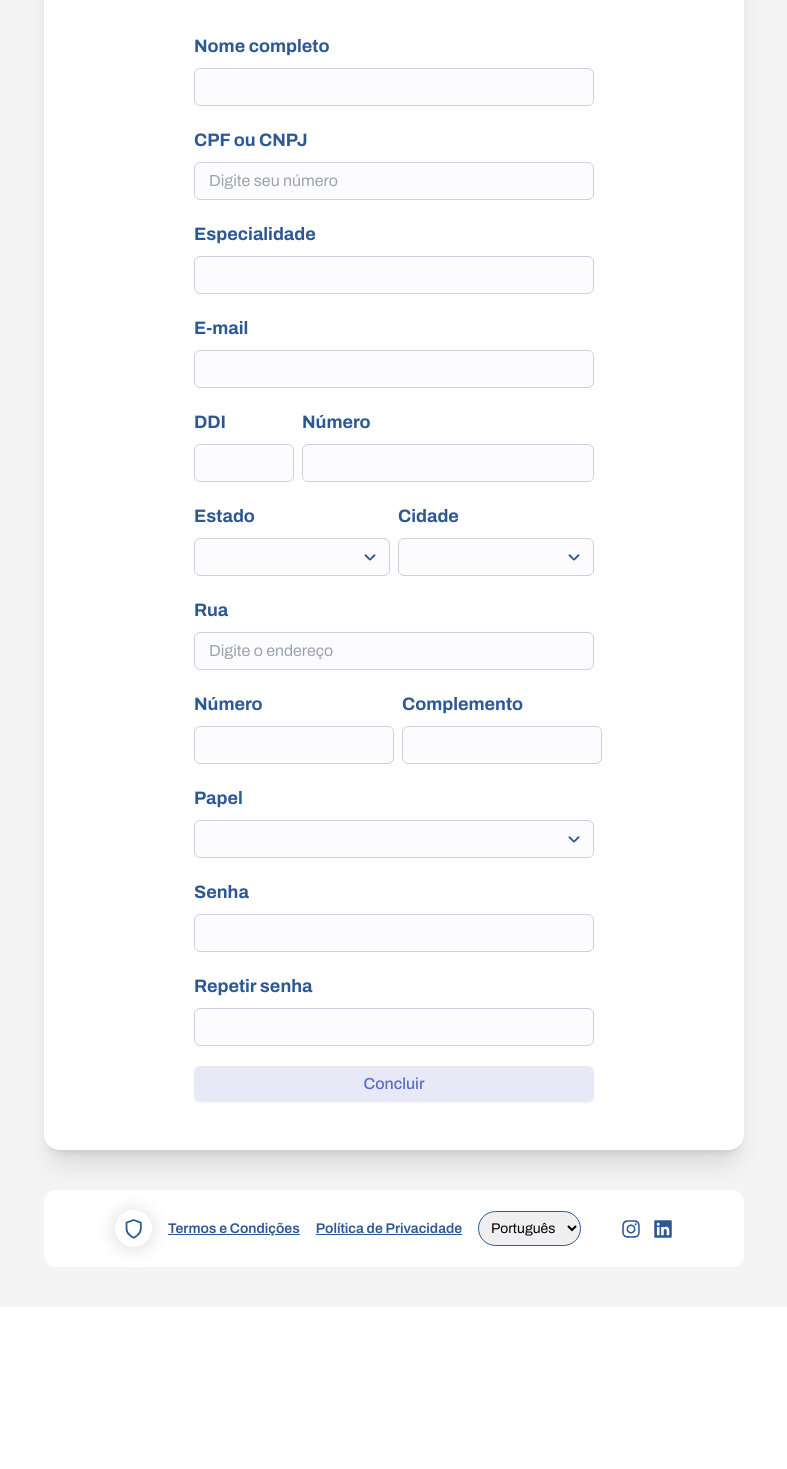
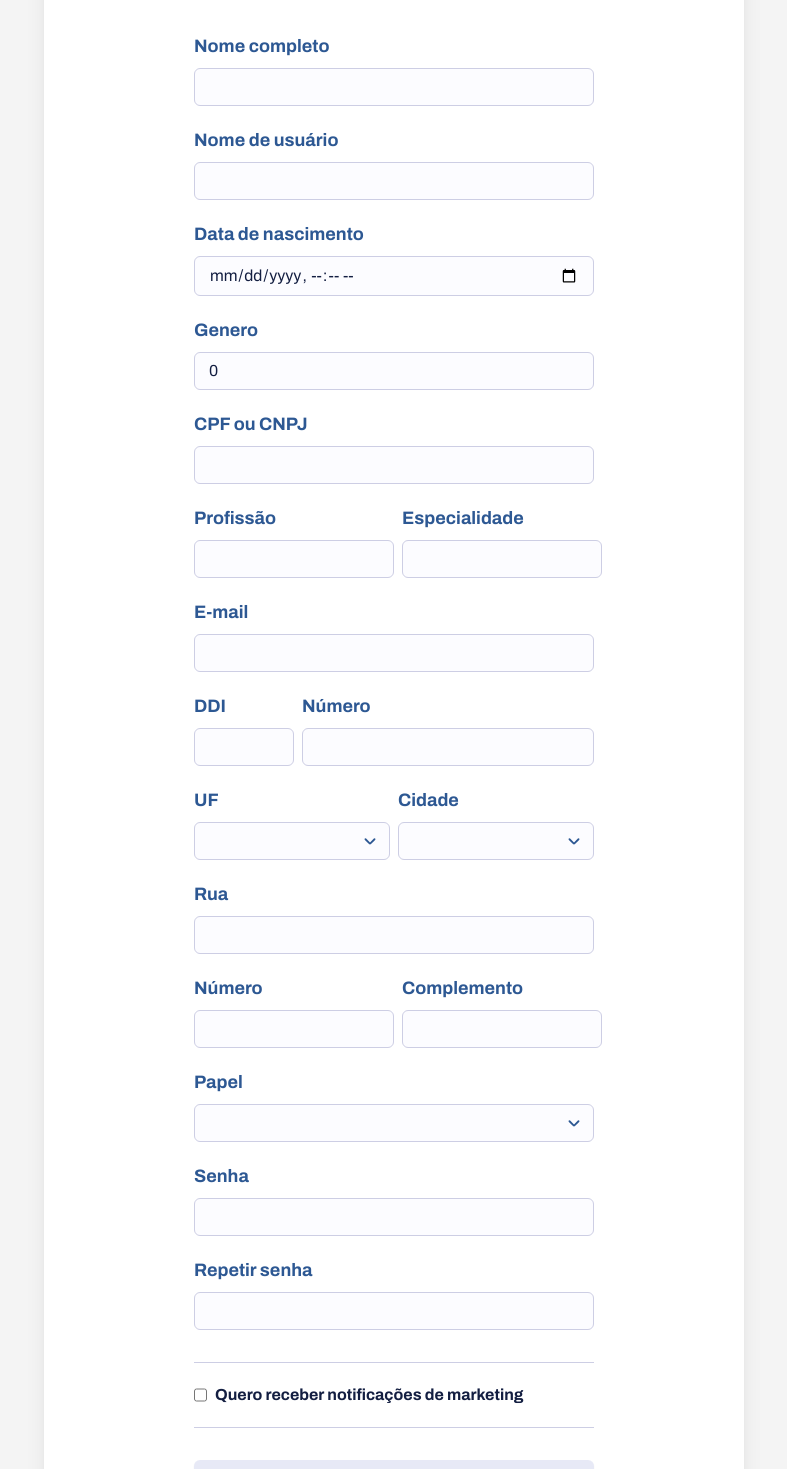
Before and after one commit to MateoMigone/ortesys-3D, a Nuxt app: page /infoPanel/createUser in a window 1280 px wide. Shown: the part 300-1769 px from the top of the page, without its empty margins (306-1093 px from the left). Before the commit the page ends 1742 px from the top, so only its background shows below. Built offline with nearby package versions, Linux system fonts and the light colour scheme.

Commit message:
adding first api connection tests to sign-up and sign-in

```diff
--- a/components/common/UserForm.vue
+++ b/components/common/UserForm.vue
@@ -1,6 +1,7 @@
 <template>
   <form
     class="flex flex-col items-center justify-center gap-12 rounded-2xl bg-[#ffff] shadow-xl py-12 w-[700px] 2xl:w-[800px]"
+    @submit.prevent="handleSubmit"
   >
     <h3
       class="border-[2px] rounded-full py-1.5 px-7 text-xl 2xl:text-2xl"
@@ -23,8 +24,50 @@
           id="complete-name"
           type="text"
           class="rounded-md border-[1px] border-[#CDCEE4] bg-[#FCFCFF] px-3.5 py-1.5 2xl:py-2"
+          v-model="name"
         />
       </div>
+
+      <div class="flex flex-col gap-2 2xl:gap-2.5">
+        <label
+          for="username"
+          class="font-bold text-[#2D5893] text-lg 2xl:text-xl"
+          >Nome de usuário</label
+        >
+        <input
+          id="username"
+          type="text"
+          class="rounded-md border-[1px] border-[#CDCEE4] bg-[#FCFCFF] px-3.5 py-1.5 2xl:py-2"
+          v-model="username"
+        />
+      </div>
+
+      <div class="flex flex-col gap-2 2xl:gap-2.5">
+        <label
+          for="birth-date"
+          class="font-bold text-[#2D5893] text-lg 2xl:text-xl"
+          >Data de nascimento</label
+        >
+        <input
+          id="birth-date"
+          type="datetime-local"
+          class="rounded-md border-[1px] border-[#CDCEE4] bg-[#FCFCFF] px-3.5 py-1.5 2xl:py-2"
+          v-model="birthDate"
+        />
+      </div>
+
+      <div class="flex flex-col gap-2 2xl:gap-2.5">
+        <label for="gender" class="font-bold text-[#2D5893] text-lg 2xl:text-xl"
+          >Genero</label
+        >
+        <input
+          id="gender"
+          type="number"
+          class="rounded-md border-[1px] border-[#CDCEE4] bg-[#FCFCFF] px-3.5 py-1.5 2xl:py-2"
+          v-model="gender"
+        />
+      </div>
+
       <div class="flex flex-col gap-2 2xl:gap-2.5">
         <label
           for="cpf-cnpj"
@@ -35,11 +78,26 @@
           id="cpf-cnpj"
           type="text"
           class="rounded-md border-[1px] border-[#CDCEE4] bg-[#FCFCFF] px-3.5 py-1.5 2xl:py-2"
-          placeholder="Digite seu número"
+          v-model="cpf"
         />
       </div>
 
-      <div class="flex flex-col gap-2 2xl:gap-2.5">
+      <div class="flex gap-2 2xl:gap-2.5">
+        <div class="flex flex-col gap-2 2xl:gap-2.5 w-1/2">
+          <label
+            for="profession"
+            class="font-bold text-[#2D5893] text-lg 2xl:text-xl"
+            >Profissão</label
+          >
+          <input
+            id="profession"
+            type="text"
+            class="rounded-md border-[1px] border-[#CDCEE4] bg-[#FCFCFF] px-3.5 py-1.5 2xl:py-2"
+            v-model="profession"
+          />
+        </div>
+
+        <div class="flex flex-col gap-2 2xl:gap-2.5 w-1/2">
           <label
             for="specialty"
             class="font-bold text-[#2D5893] text-lg 2xl:text-xl"
@@ -49,7 +107,9 @@
             id="specialty"
             type="text"
             class="rounded-md border-[1px] border-[#CDCEE4] bg-[#FCFCFF] px-3.5 py-1.5 2xl:py-2"
+            v-model="specialty"
           />
+        </div>
       </div>
 
       <div class="flex flex-col gap-2 2xl:gap-2.5">
@@ -60,6 +120,7 @@
           id="email"
           type="email"
           class="rounded-md border-[1px] border-[#CDCEE4] bg-[#FCFCFF] px-3.5 py-1.5 2xl:py-2"
+          v-model="email"
         />
       </div>
       <div class="flex gap-2 2xl:gap-2.5">
@@ -71,6 +132,7 @@
             id="ddi"
             type="text"
             class="rounded-md border-[1px] border-[#CDCEE4] bg-[#FCFCFF] px-3.5 py-1.5 2xl:py-2"
+            v-model="ddi"
           />
         </div>
 
@@ -84,35 +146,34 @@
             id="phone-number"
             type="text"
             class="rounded-md border-[1px] border-[#CDCEE4] bg-[#FCFCFF] px-3.5 py-1.5 2xl:py-2"
+            v-model="phoneNumber"
           />
         </div>
       </div>
       <div class="flex gap-2 2xl:gap-2.5">
         <div class="flex flex-col gap-2 2xl:gap-2.5 relative w-1/2">
-          <label
-            for="estado"
-            class="font-bold text-[#2D5893] text-lg 2xl:text-xl"
-            >Estado</label
+          <label for="uf" class="font-bold text-[#2D5893] text-lg 2xl:text-xl"
+            >UF</label
           >
           <select
-            id="estado"
+            id="uf"
             class="rounded-md border-[1px] border-[#CDCEE4] bg-[#FCFCFF] appearance-none dropdown-icon px-3.5 py-1.5 2xl:py-2"
+            v-model="uf"
           >
             <option disabled selected hidden></option>
-            <option>Rio de Janeiro</option>
-            <option>São Paulo</option>
+            <option>RJ</option>
+            <option>SP</option>
           </select>
         </div>
 
         <div class="flex flex-col gap-2 2xl:gap-2.5 relative w-1/2">
-          <label
-            for="cidade"
-            class="font-bold text-[#2D5893] text-lg 2xl:text-xl"
+          <label for="city" class="font-bold text-[#2D5893] text-lg 2xl:text-xl"
             >Cidade</label
           >
           <select
-            id="cidade"
+            id="city"
             class="rounded-md border-[1px] border-[#CDCEE4] bg-[#FCFCFF] appearance-none dropdown-icon px-3.5 py-1.5 2xl:py-2"
+            v-model="city"
           >
             <option disabled selected hidden></option>
             <option>Rio de Janeiro</option>
@@ -122,41 +183,43 @@
       </div>
 
       <div class="flex flex-col gap-2 2xl:gap-2.5">
-        <label for="rua" class="font-bold text-[#2D5893] text-lg 2xl:text-xl"
+        <label for="street" class="font-bold text-[#2D5893] text-lg 2xl:text-xl"
           >Rua</label
         >
         <input
-          id="rua"
+          id="street"
           type="text"
           class="rounded-md border-[1px] border-[#CDCEE4] bg-[#FCFCFF] px-3.5 py-1.5 2xl:py-2"
-          placeholder="Digite o endereço"
+          v-model="street"
         />
       </div>
 
       <div class="flex gap-2 2xl:gap-2.5">
         <div class="flex flex-col gap-2 2xl:gap-2.5 w-1/2">
           <label
-            for="numero"
+            for="street-number"
             class="font-bold text-[#2D5893] text-lg 2xl:text-xl"
             >Número</label
           >
           <input
-            id="numero"
+            id="street-number"
             type="text"
             class="rounded-md border-[1px] border-[#CDCEE4] bg-[#FCFCFF] px-3.5 py-1.5 2xl:py-2"
+            v-model="streetNumber"
           />
         </div>
 
         <div class="flex flex-col gap-2 2xl:gap-2.5 w-1/2">
           <label
-            for="complemento"
+            for="street-complement"
             class="font-bold text-[#2D5893] text-lg 2xl:text-xl"
             >Complemento</label
           >
           <input
-            id="complemento"
+            id="street-complement"
             type="text"
             class="rounded-md border-[1px] border-[#CDCEE4] bg-[#FCFCFF] px-3.5 py-1.5 2xl:py-2"
+            v-model="streetComplement"
           />
         </div>
       </div>
@@ -168,6 +231,7 @@
         <select
           id="role"
           class="rounded-md border-[1px] border-[#CDCEE4] bg-[#FCFCFF] appearance-none dropdown-icon px-3.5 py-1.5 2xl:py-2"
+          v-model="role"
         >
           <option disabled selected hidden></option>
           <option>Doutor</option>
@@ -185,22 +249,39 @@
           id="password"
           type="password"
           class="rounded-md border-[1px] border-[#CDCEE4] bg-[#FCFCFF] px-3.5 py-1.5 2xl:py-2"
+          v-model="password"
         />
       </div>
 
       <div class="flex flex-col gap-2 2xl:gap-2.5">
         <label
-          for="passwordRepeat"
+          for="password-repeat"
           class="font-bold text-[#2D5893] text-lg 2xl:text-xl"
           >Repetir senha</label
         >
         <input
-          id="passwordRepeat"
+          id="password-repeat"
           type="password"
           class="rounded-md border-[1px] border-[#CDCEE4] bg-[#FCFCFF] px-3.5 py-1.5 2xl:py-2"
+          v-model="passwordRepeat"
         />
       </div>
 
+      <hr class="border-[#CDCEE4] mt-3" />
+      <div class="flex gap-2 2xl:gap-2.5">
+        <input
+          id="marketing-notifications"
+          type="checkbox"
+          class="rounded-md border-[1px] border-[#CDCEE4] bg-[#FCFCFF] px-3.5 py-1.5 2xl:py-2"
+          v-model="marketingNotifications"
+        />
+        <label
+          for="marketing-notifications"
+          class="font-bold text-md 2xl:text-lg"
+          >Quero receber notificações de marketing</label
+        >
+      </div>
+      <hr class="border-[#CDCEE4] mb-3" />
       <Button text="Concluir" color="purple" />
     </div>
   </form>
@@ -210,6 +291,60 @@
 const { submitAction } = defineProps(["submitAction"]);
 const title = ref("");
 title.value = submitAction === "create" ? "Criando novo" : "Atualizando";
+
+const name = ref("");
+const username = ref("");
+const birthDate = ref("");
+const gender = ref(0);
+const cpf = ref("");
+const profession = ref("");
+const specialty = ref("");
+const email = ref("");
+const ddi = ref("");
+const phoneNumber = ref("");
+const uf = ref("");
+const city = ref("");
+const street = ref("");
+const streetNumber = ref("");
+const streetComplement = ref("");
+const role = ref("");
+const password = ref("");
+const passwordRepeat = ref("");
+const marketingNotifications = ref(false);
+
+const handleSubmit = async () => {
+  // Convert the date to ISO 8601 format
+  const isoBirthDate = new Date(birthDate.value).toISOString();
+
+  // Concatenate ddi and phone number to create full phone number
+  const fullPhoneNumber = `${ddi.value} ${phoneNumber.value}`;
+
+  /* // Concatenate street, street number and street complement to create address
+  const address = `${street.value} ${streetNumber.value} ${streetComplement.value}` */
+
+  // Post the form data
+  const { data } = await useFetch("https://ortesys.pro/api/v1/Conta/Registro", {
+    method: "POST",
+    headers: {
+      "Content-Type": "application/json",
+    },
+    body: JSON.stringify({
+      nome: name.value,
+      username: username.value,
+      dataNascimento: isoBirthDate,
+      genero: gender.value,
+      telefone: fullPhoneNumber,
+      profissao: profession.value,
+      especializacao: specialty.value,
+      cidade: city.value,
+      uf: uf.value,
+      email: email.value,
+      notificacoesMarketing: marketingNotifications.value,
+      senha: password.value,
+      confirmarSenha: passwordRepeat.value,
+    }),
+  });
+};
 </script>
 
 <style scoped>
--- a/package.json
+++ b/package.json
@@ -10,6 +10,7 @@
     "postinstall": "nuxt prepare"
   },
   "dependencies": {
+    "@nuxt/http": "^0.6.4",
     "nuxt": "^3.10.2",
     "vue": "^3.4.19",
     "vue-router": "^4.2.5"
--- a/pages/infoPanel/createUser.vue
+++ b/pages/infoPanel/createUser.vue
@@ -2,7 +2,7 @@
   <div class="flex justify-center bg-[#f4f4f4] min-h-[100vh] py-10">
     <NuxtLink
       to="/infoPanel/usersHistory"
-      class="relative left-[145px] top-[175px] 2xl:top-[185px]"
+      class="relative left-[145px] top-[175px] 2xl:top-[185px] h-[40px]"
     >
       <Button text="Voltar" color="red" class="w-[120px] h-[40px]" />
     </NuxtLink>
```
Also changed, not shown: pages/login/index.vue (+26 -2 lines), 1 other file (tests, documents, lock files or other folders). Lines whose indentation alone changed are shown as unchanged.
